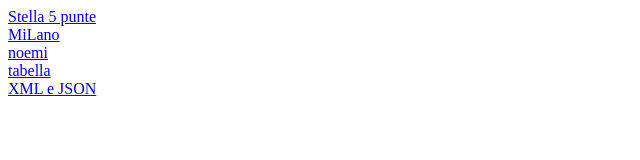
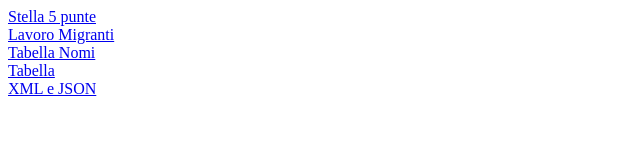
Before and after one commit to magi20015/LavoriTPS, a plain HTML site: page index.html in a window 1280 px wide. Shown: the whole page, without its empty margins (0-640 px from the left). Drawn offline with Linux system fonts and the light colour scheme.

Commit message:
Update index.html

```diff
--- a/index.html
+++ b/index.html
@@ -1,7 +1,7 @@
 <html>
   <a href="stella5punte.html">Stella 5 punte</a> <br>
-  <a href="lavoroMigranti.html">MiLano</a> <br>
-  <a href="tabell_nomi.html">noemi</a> <br>
-  <a href="tabella.html">tabella</a> <br>
-  <a href="RegistroPersone.html">XML e JSON</a>
+  <a href="lavoroMigranti.html">Lavoro Migranti</a> <br>
+  <a href="tabell_nomi.html">Tabella Nomi</a> <br>
+  <a href="tabella.html">Tabella</a> <br>
+  <a href="RegistroPersone.html">XML e JSON</a> <br>
 </html>
```
